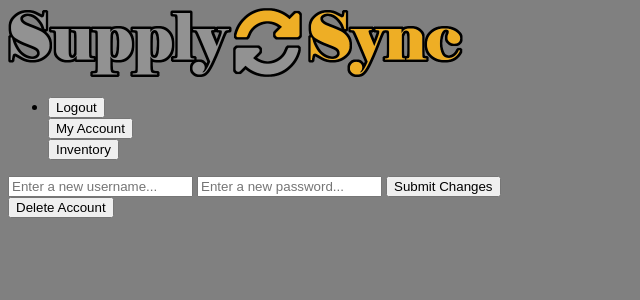
After one commit to gregoryvm/SupplySync, a Django app: page /account/ in a window 1280 px wide. The commit adds this page. Shown: the top 300 px of the page, without its empty margins (0-640 px from the left). Run offline with Django 5.2, Linux system fonts and the light colour scheme; a user stored in the database is signed in.

Commit message:
user delete and edit features

```diff
--- a/supplysync_backend/config/settings.py
+++ b/supplysync_backend/config/settings.py
@@ -144,3 +144,5 @@ DEFAULT_AUTO_FIELD = 'django.db.models.BigAutoField'
 
 #STATICFILES_DIRS = [BASE_DIR / "supplysync_backend"/ "supplysync_app" / "static" / "supplysync_app"]
 STATICFILES_DIRS = [BASE_DIR / "supplysync_backend" / "static"]
+
+LOGIN_URL = "login"
--- a/supplysync_backend/supplysync_app/queries.py
+++ b/supplysync_backend/supplysync_app/queries.py
@@ -71,11 +71,12 @@ def get_user(user_name: str):
 def delete_user(user_name: str):
     # Deletes user object given user_id and/or name, hierarchical search
     # starting with id and cascading to name if not found. Returns string
-    # if user not found.
+    # if user not found or user was deleted.
 
     user_obj = User.objects.filter(name=user_name).first()
     if user_obj is not None:
         user_obj.delete()
+        result = "User Deleted."
     else:
         result = "User Not Found."
     return result
--- /dev/null
+++ b/supplysync_backend/supplysync_app/templates/supplysync_app/account.html
@@ -0,0 +1,16 @@
+{% extends 'base_layout.html' %}
+{% load static %}
+{% block content %}
+
+<form method="post">
+    <input type="text" name="newname" placeholder="Enter a new username..." value="{{request.POST.newname}}">
+    <input type="text" name="newpassword" placeholder="Enter a new password..." value="{{request.POST.password}}">
+    {% csrf_token %}
+    <button type ="submit">Submit Changes</button>
+</form>
+
+<form action ="{%url 'supplysync:delete' user.get_username %}" method="POST" style="display:inline;">
+                {% csrf_token %}
+                <button type="submit">Delete Account</button>
+            </form>
+{% endblock %}
--- a/supplysync_backend/supplysync_app/templates/supplysync_app/base_layout.html
+++ b/supplysync_backend/supplysync_app/templates/supplysync_app/base_layout.html
@@ -12,6 +12,16 @@
                 {% csrf_token %}
                 <button type="submit">Logout</button>
             </form>
+
+            <form class="account-link"action="{% url 'supplysync:account' %}"method="get">
+                {% csrf_token %}
+                <button type="submit">My Account</button>
+            </form>
+
+            <form class="inventory-link"action="{% url 'supplysync:inventory' %}"method="get">
+                {% csrf_token %}
+                <button type="submit">Inventory</button>
+            </form>
         </li>
     </ul>
 </nav>
--- a/supplysync_backend/supplysync_app/urls.py
+++ b/supplysync_backend/supplysync_app/urls.py
@@ -8,10 +8,12 @@ urlpatterns = [
     path('signup/', views.UsersView.signup_view, name='signup'),
     path('login/', views.UsersView.login_view, name='login'),
     path('logout/', views.UsersView.logout_view, name='logout'),
+    path('account/', views.UsersView.account_view, name='account'),
+    path('delete/<str:username>', views.UsersView.delete_view, name='delete'),
     path('', views.UsersView.home, name='home'),
     #path('', views.ProductsView.as_view(), name='home'),
     path('inventory/', views.ProductsView.inventory_view, name='inventory'),
     path('create/', views.ProductsView.create_view, name='create'),
-    path('delete/', views.ProductsView.delete_view, name='delete'),
+    path('delete/<str:name>/<str:sku>', views.ProductsView.delete_view, name='delete'),
     path('edit/<str:name>/<str:sku>', views.ProductsView.edit_view, name='edit'),
 ]
--- a/supplysync_backend/supplysync_app/views.py
+++ b/supplysync_backend/supplysync_app/views.py
@@ -7,13 +7,15 @@ from .queries import (
     create_user,
     create_update_product,
     get_product,
-    delete_product
+    delete_product,
+    update_user,
+    delete_user
 
 )
 from rest_framework.response import Response
 from rest_framework import generics
 from .serializers import UserSerializer, ProductSerializer
-
+from django.contrib.auth.decorators import login_required
 from django.contrib.auth.forms import UserCreationForm, AuthenticationForm
 from django.contrib.auth import login, logout
 # User = get_user()
@@ -33,9 +35,9 @@ class UsersView(APIView):
         if request.method == 'POST':
             form = UserCreationForm(request.POST)
             if form.is_valid():
-                form.save()
+                user = form.save()
                 create_user(user_name=form.cleaned_data.get('username'), user_password=form.cleaned_data.get('password1'))
-                user = form.get_user()
+                #user = form.get_user()
                 login(request,user)
                 return redirect('supplysync:inventory')
         else:
@@ -57,6 +59,31 @@ class UsersView(APIView):
         if request.method == 'POST':
             logout(request)
             return redirect('supplysync:home')
+
+    @login_required
+    def account_view(request):
+        if request.method == 'POST':
+            new_username = request.POST.get('newname')
+            new_password = request.POST.get('newpassword')
+            update_user(user_name=request.user.username,
+                        new_name=new_username or None,
+                        new_password=new_password or None
+                        )
+            user = request.user
+            if new_username:
+                user.username = request.POST.get('newname')
+            if new_password:
+                user.set_password(new_password)
+            user.save()
+            return redirect('supplysync:inventory')
+        return render(request,"account.html")
+
+    def delete_view(request,username):
+        if request.method == 'POST':
+           delete_user(user_name=username)
+           user = request.user
+           user.delete()
+        return redirect('supplysync:home')
 
     def home(request):
         return render(request,"home.html")
@@ -97,10 +124,10 @@ class ProductsView(APIView):
            return redirect('supplysync:inventory')
         return render(request,"create_product.html")
 
-    def delete_view(request):
+    def delete_view(request,name,sku):
         if request.method == 'POST':
-           delete_product(prod_name=request.POST.get('d_name'),
-                                 prod_sku=request.POST.get('d_sku'),
+           delete_product(prod_name=name,
+                                 prod_sku=sku,
                                  user_name=request.user.username)
         return redirect('supplysync:inventory')
 
```
Also changed, not shown: supplysync_backend/supplysync_app/templates/supplysync_app/inventory.html (+5 -3 lines).
